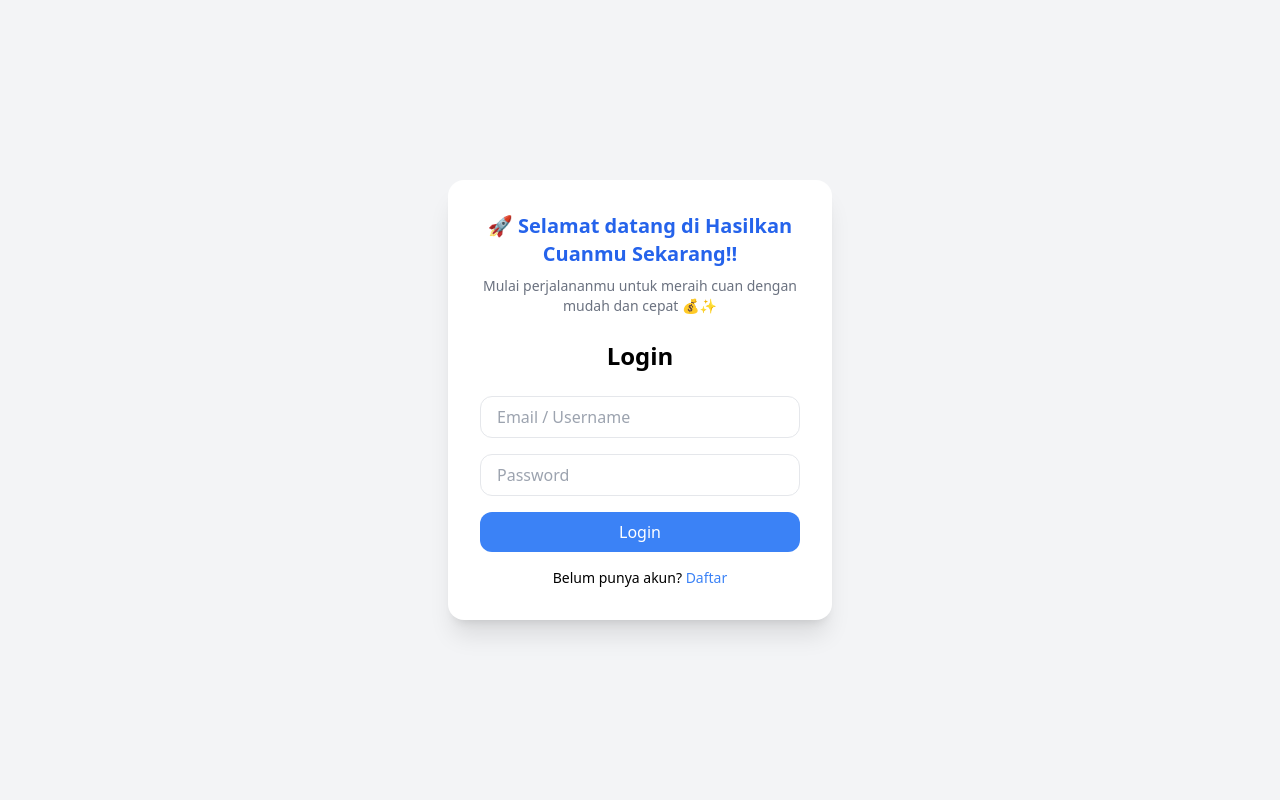
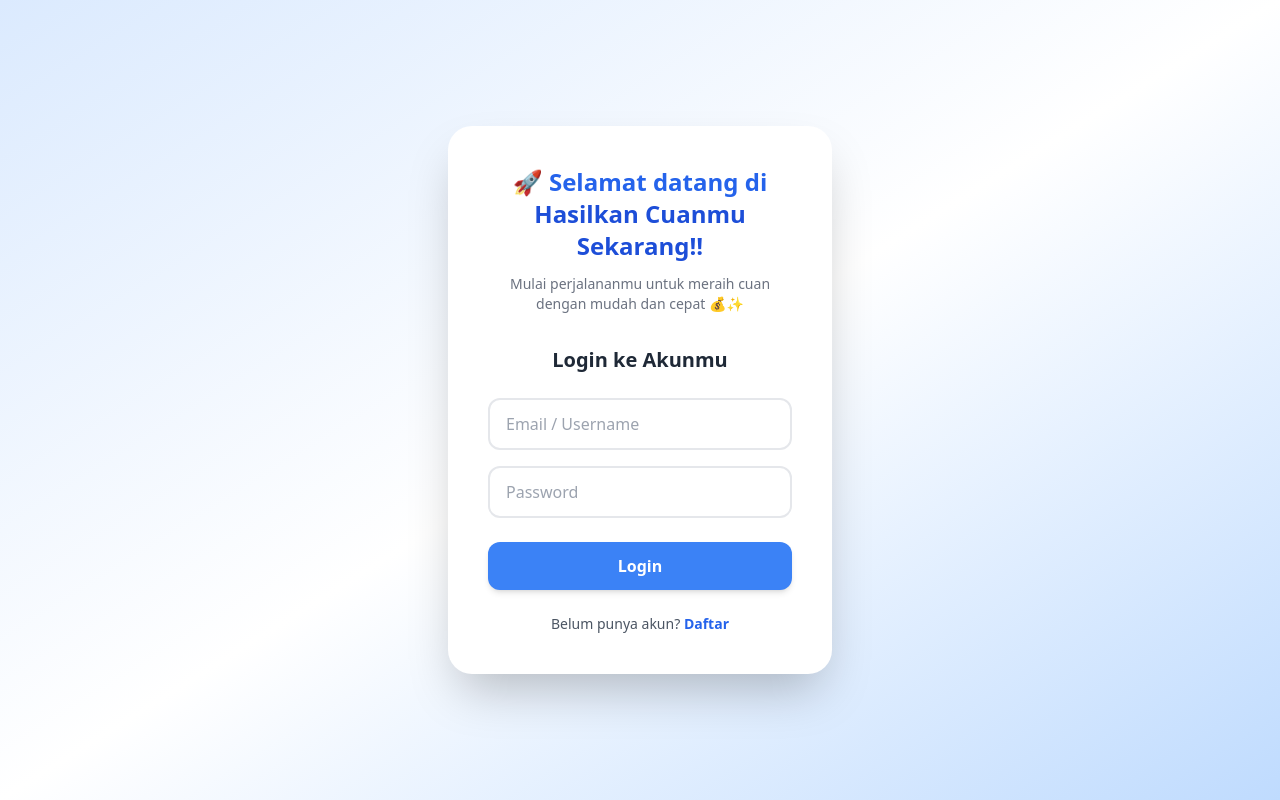
Before and after one commit to aanzapi/Web, a React (Vite) app: page /login in a window 1280 px wide. Built offline with nearby package versions, Linux system fonts and the light colour scheme.

Commit message:
Update Login.jsx

```diff
--- a/src/pages/Login.jsx
+++ b/src/pages/Login.jsx
@@ -23,42 +23,48 @@ function Login() {
   };
 
   return (
-    <div className="flex items-center justify-center min-h-screen bg-gray-100">
-      <div className="bg-white shadow-xl rounded-2xl p-8 w-96">
+    <div className="flex items-center justify-center min-h-screen bg-gradient-to-br from-blue-100 via-white to-blue-200">
+      <div className="bg-white shadow-2xl rounded-3xl p-10 w-96 transform transition-all hover:scale-105">
         {/* Pesan sambutan */}
-        <div className="mb-6 text-center">
-          <h1 className="text-xl font-semibold text-blue-600">
-            🚀 Selamat datang di <span className="font-bold">Hasilkan Cuanmu Sekarang!!</span>
+        <div className="mb-8 text-center">
+          <h1 className="text-2xl font-bold text-blue-600">
+            🚀 Selamat datang di{" "}
+            <span className="text-blue-700">Hasilkan Cuanmu Sekarang!!</span>
           </h1>
-          <p className="text-gray-500 text-sm mt-2">
+          <p className="text-gray-500 text-sm mt-3">
             Mulai perjalananmu untuk meraih cuan dengan mudah dan cepat 💰✨
           </p>
         </div>
 
-        <h2 className="text-2xl font-bold text-center mb-6">Login</h2>
+        <h2 className="text-xl font-semibold text-gray-800 text-center mb-6">
+          Login ke Akunmu
+        </h2>
         <input
           type="text"
           placeholder="Email / Username"
-          className="w-full border rounded-xl px-4 py-2 mb-4"
+          className="w-full border-2 border-gray-200 focus:border-blue-400 focus:ring-2 focus:ring-blue-200 rounded-xl px-4 py-3 mb-4 outline-none transition"
           value={emailOrUser}
           onChange={(e) => setEmailOrUser(e.target.value)}
         />
         <input
           type="password"
           placeholder="Password"
-          className="w-full border rounded-xl px-4 py-2 mb-4"
+          className="w-full border-2 border-gray-200 focus:border-blue-400 focus:ring-2 focus:ring-blue-200 rounded-xl px-4 py-3 mb-6 outline-none transition"
           value={password}
           onChange={(e) => setPassword(e.target.value)}
         />
         <button
           onClick={handleLogin}
-          className="w-full bg-blue-500 hover:bg-blue-600 text-white py-2 rounded-xl"
+          className="w-full bg-blue-500 hover:bg-blue-600 text-white py-3 rounded-xl font-semibold shadow-md transition"
         >
           Login
         </button>
-        <p className="text-center mt-4 text-sm">
+        <p className="text-center mt-6 text-sm text-gray-600">
           Belum punya akun?{" "}
-          <Link to="/register" className="text-blue-500">
+          <Link
+            to="/register"
+            className="text-blue-600 font-semibold hover:underline"
+          >
             Daftar
           </Link>
         </p>
```
